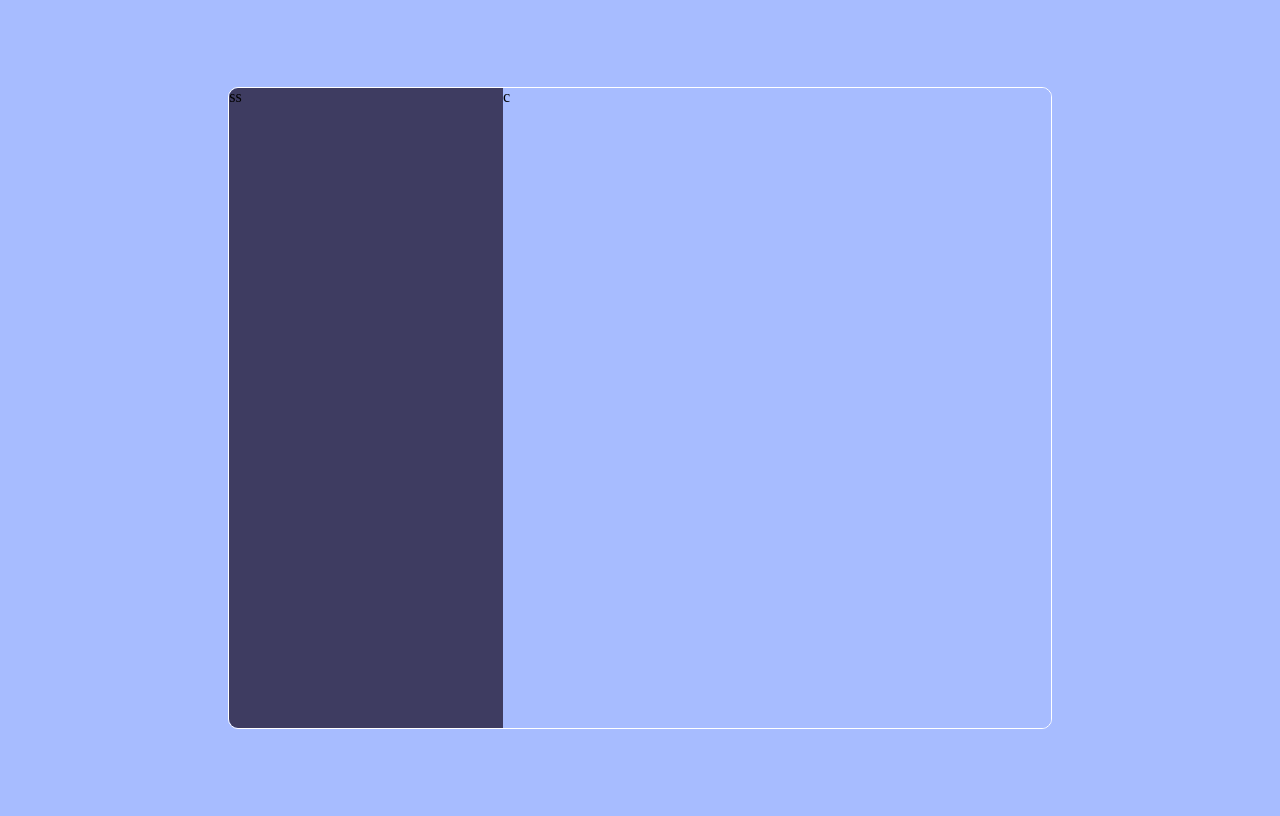
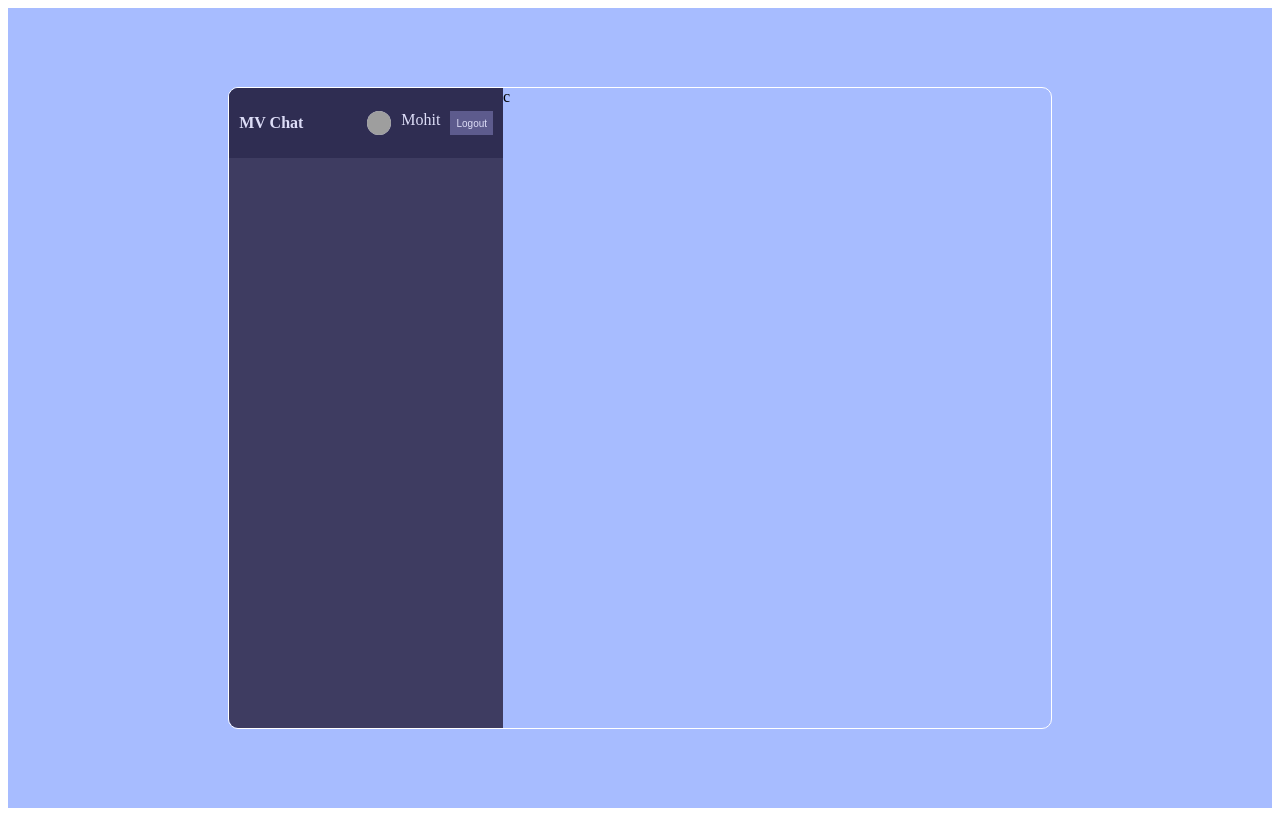
Before and after one commit to Mohit-Mehra/chatapp, a React (Create React App) app: page / in a window 1280 px wide. Built offline with nearby package versions, Linux system fonts and the light colour scheme; grey boxes are pictures that could not be loaded.

Commit message:
NavBar complete

```diff
--- /dev/null
+++ b/src/components/Navbar.jsx
@@ -0,0 +1,16 @@
+import React from 'react'
+
+const Navbar = () => {
+  return (
+    <div className='navbar'>
+      <span className='logo'>MV Chat</span>
+      <div className="user">
+        <img src="https://images.pexels.com/photos/169647/pexels-photo-169647.jpeg?auto=compress&cs=tinysrgb&w=600" alt="" />
+        <span>Mohit</span>
+        <button>Logout</button>
+      </div>
+    </div>
+  )
+}
+
+export default Navbar
--- a/src/components/Sidebar.jsx
+++ b/src/components/Sidebar.jsx
@@ -1,9 +1,9 @@
 import React from 'react'
-
+import Navbar from './Navbar'
 function Sidebar() {
   return (
     <div className='sidebar'>
-      ss
+      <Navbar />
     </div>
   )
 }
--- a/src/style.scss
+++ b/src/style.scss
@@ -1,6 +1,3 @@
-*{
-    background-color: #a7bcff;
-}
 .formContainer{
     background-color: #a7bcff;
     height: 100vh;
@@ -90,6 +87,36 @@
         .sidebar{
             flex: 1;
             background-color: #3e3c61;
+            .navbar{
+                display: flex;
+                align-items: center;
+                background-color: #2f2d52;
+                height: 50px;
+                padding: 10px;
+                justify-content: space-between;
+                color: #ddddf7;
+                .logo{
+                    font-weight: bold;
+                }
+                .user{
+                    display: flex;
+                    gap: 10px;
+                    img{
+                        background-color: #ddddf7;
+                        height: 24px;
+                        width: 24px;
+                        border-radius: 50%;
+                        object-fit: cover;
+                    }
+                    button{
+                        background-color: #5d5b8d;
+                        color: #ddddf7;
+                        font-size: 10px;
+                        border: none;
+                        cursor: pointer;
+                    }
+                }
+            }
         }
         .chat{
             flex: 2;
```
Also changed, not shown: src/components/Nabar.jsx (deleted, +0 -11 lines).
